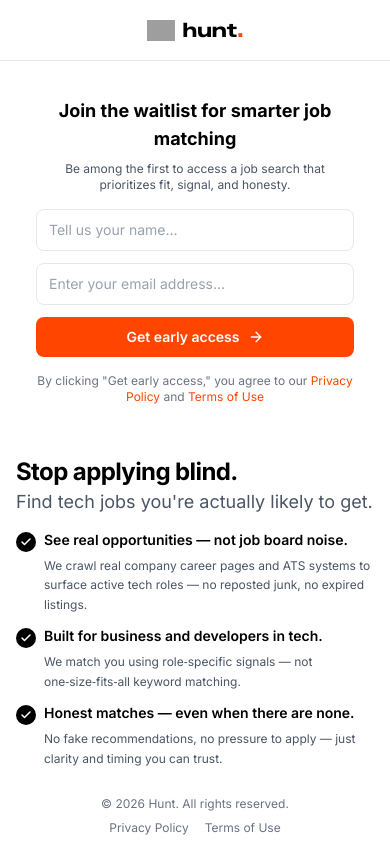
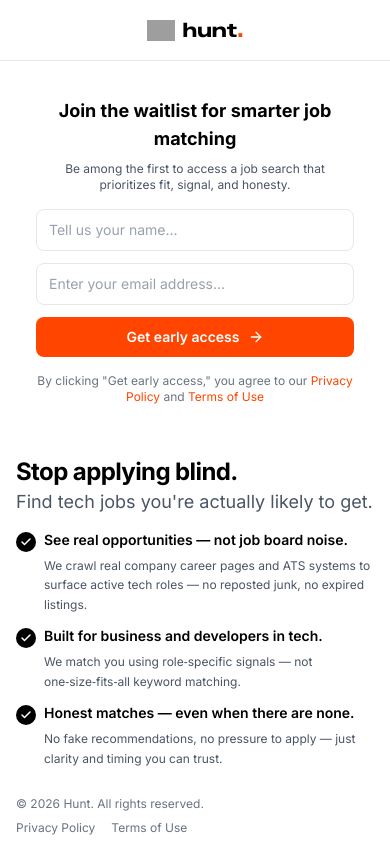
Before and after one commit to singhtalwinder/hunt-waitlist, a Next.js app: page / in a window 390 px wide. Built offline with nearby package versions, Linux system fonts and the light colour scheme; grey boxes are pictures that could not be loaded.

Commit message:
Align footer content left on mobile to match main content padding

```diff
--- a/app/page.tsx
+++ b/app/page.tsx
@@ -68,7 +68,7 @@ export default function Home() {
 
       {/* Footer */}
       <footer className="w-full py-3 lg:py-4 px-4 md:px-8 lg:px-12 shrink-0">
-        <div className="max-w-7xl mx-auto flex flex-col md:flex-row justify-between items-center gap-2 text-xs lg:text-sm text-gray-500">
+        <div className="max-w-7xl mx-auto flex flex-col md:flex-row justify-between items-start md:items-center gap-2 text-xs lg:text-sm text-gray-500">
           <p>© {new Date().getFullYear()} Hunt. All rights reserved.</p>
           <div className="flex gap-4 lg:gap-6">
             <a href="#" className="hover:text-black transition-colors">Privacy Policy</a>
```
